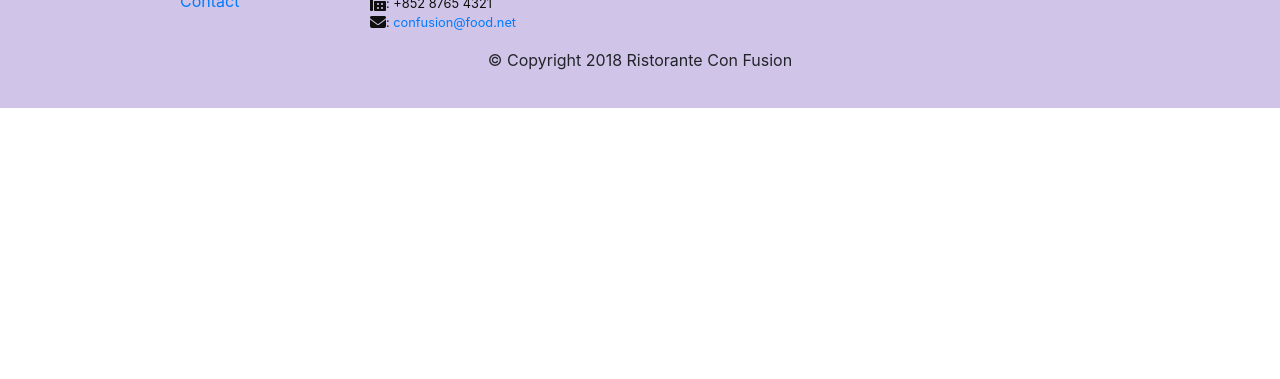
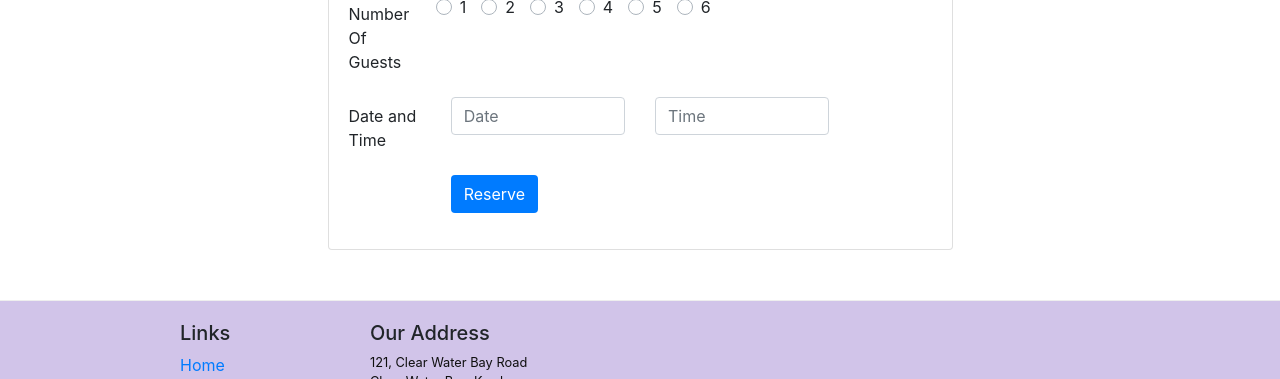
Before and after one commit to shahzaintariq/coursera-project, a plain HTML site: page src/index.html in a window 1280 px wide. Shown: the part 1689-2068 px from the top of the page. Before the commit the page ends 1797 px from the top, so only its background shows below. Drawn offline with nearby package versions, Linux system fonts and the light colour scheme.

Commit message:
add reserve table card

```diff
--- a/src/index.html
+++ b/src/index.html
@@ -71,10 +71,16 @@
                 <h3>This Month's Promotions</h3>
             </div>
             <div class="col col-sm col-md">
-                <h2>Weekend Grand Buffet</h2>
+                <div class="media">
+                    <img src="./img/buffet.png"  class="d-flex mr-3 img-thumbnail order-sm-last" alt="Weekend Grand Buffet">
+                    <div class="media-body">
+                <h2>Weekend Grand Buffet <span class="badge badge-danger">NEW</span></h2>
                 <p>Featuring mouthwatering combinations with a choice of five different salads, six enticing appetizers,
                     six main entrees and five choicest desserts. Free flowing bubbly and soft drinks. All for just
                     $19.99 per person </p>
+
+                </div>
+                </div>
             </div>
         </div>
 
@@ -96,6 +102,60 @@
                             </p>
                     </div>
                 </div>
+            </div>
+        </div>
+    </div>
+    <div class="row row-content">
+        <div class="col-sm col-md-6 offset-md-3">
+            <div class="card">
+                    <h3 class="card-header bg-warning text-white">Reserve A Table</h3>
+                    <div class="card-body">
+                        <form>
+                            <div class="form-group row">
+                                <label for="numberofguests" class="col-md-2 col-form-label"> Number Of Guests</label>
+                                <div class="custom-control custom-radio">
+                                    <input type="radio" class="custom-control-input" id='1' name="1">
+                                    <label class="custom-control-label" for="1">1 </label>
+                                  </div>
+                                  <div class="custom-control custom-radio">
+                                    <input type="radio" class="custom-control-input" id='2' name="2">
+                                    <label class="custom-control-label" for="2">2 </label>
+                                  </div>
+                                  <div class="custom-control custom-radio">
+                                    <input type="radio" class="custom-control-input" id='3' name="3">
+                                    <label class="custom-control-label" for="3">3 </label>
+                                  </div>
+                                  <div class="custom-control custom-radio">
+                                    <input type="radio" class="custom-control-input" id='4' name="4">
+                                    <label class="custom-control-label" for="4">4 </label>
+                                  </div>
+                                  <div class="custom-control custom-radio">
+                                    <input type="radio" class="custom-control-input" id='5' name="5">
+                                    <label class="custom-control-label" for="5">5 </label>
+                                  </div>
+                                  <div class="custom-control custom-radio">
+                                    <input type="radio" class="custom-control-input" id='6' name="6">
+                                    <label class="custom-control-label" for="6">6 </label>
+                                  </div>
+                            </div>
+                            <div class="form-group row">
+                                <label for="numberofguests" class="col-md-2 col-form-label">Date and Time</label>
+                                <div class="col-md-4">
+                                    <input type="text" class="form-control" id="Date" name="Date"
+                                        placeholder="Date">
+                                </div>
+                                <div class="col-md-4">
+                                    <input type="text" class="form-control" id="Time" name="Time"
+                                        placeholder="Time">
+                                </div>
+                            </div>
+                            <div class="form-group row">
+                                <div class="offset-md-2 col-md-10">
+                                    <button type="submit" class="btn bg-primary text-white" >Reserve</button>
+                                </div>
+                            </div>
+                        </form>
+                    </div>
             </div>
         </div>
     </div>
--- a/src/styles.css
+++ b/src/styles.css
@@ -35,3 +35,6 @@ body{
 .navbar-dark{
     background: #512DA8 ;
 }
+.custom-control-label{
+    padding-right: 15px;
+}
```
Also changed, not shown: src/aboutus.html (+1 -1 lines).
